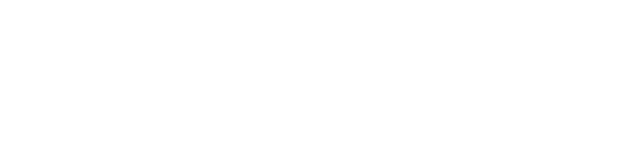
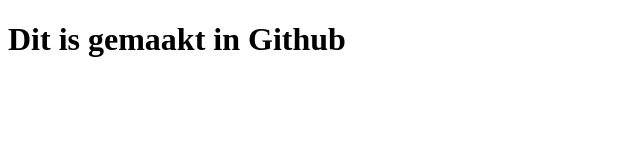
Before and after one commit to WiebeD06/voorbeeldMagWeg, a plain HTML site: page index.html in a window 1280 px wide. Shown: the whole page, without its empty margins (0-640 px from the left). Drawn offline with Linux system fonts and the light colour scheme.

Commit message:
Update index.html

```diff
--- a/index.html
+++ b/index.html
@@ -6,6 +6,6 @@
     <title>Document</title>
 </head>
 <body>
-
+    <h1>Dit is gemaakt in Github</h1>
 </body>
 </html>
```
